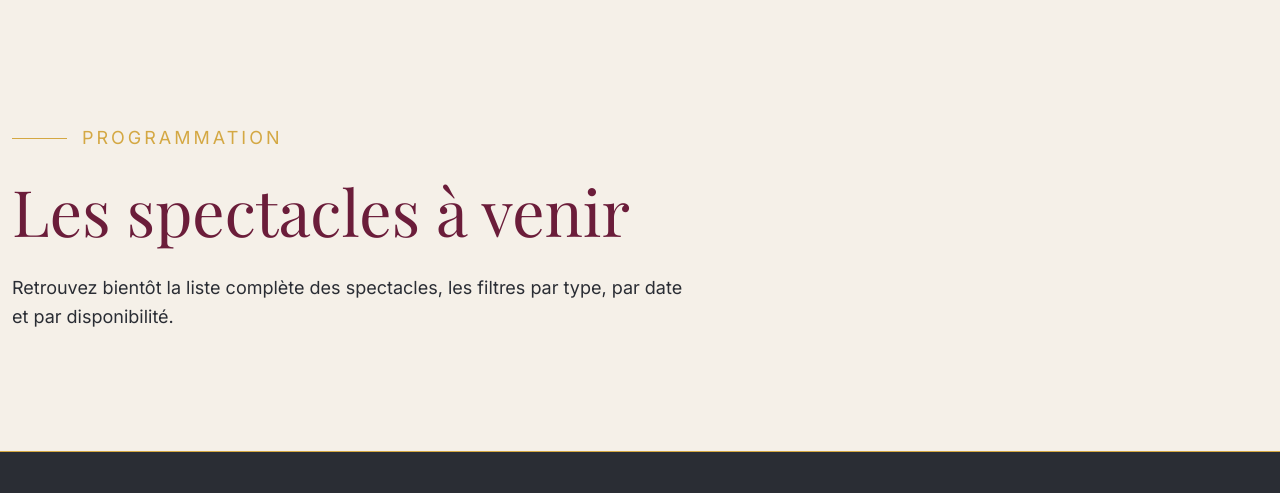
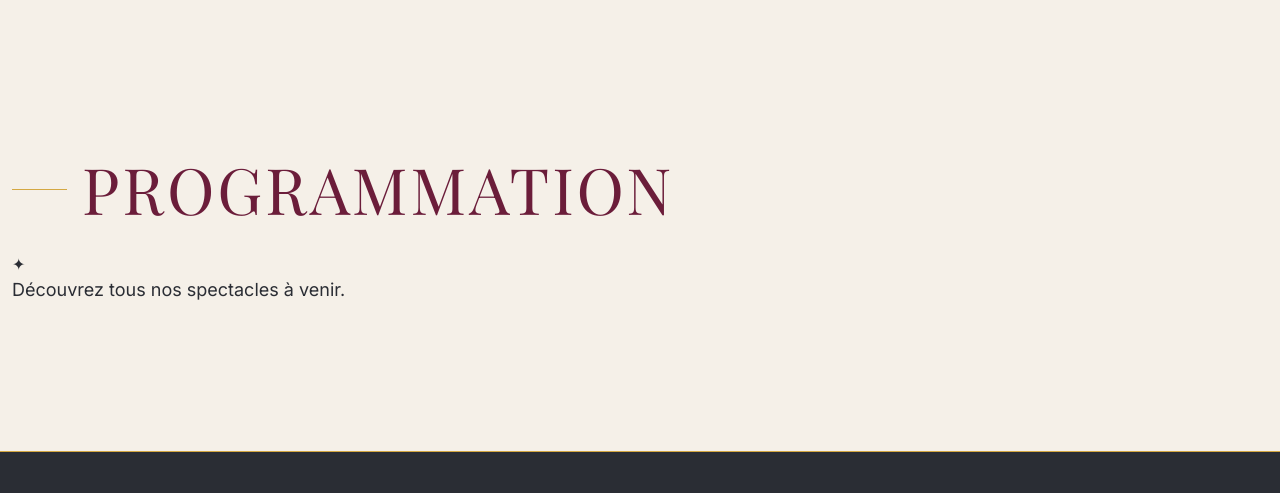
Before and after one commit to F-Belmahria/DWWM-ECF1-Faten, a website: page programmation.html in a window 1280 px wide. Shown: the part 109-602 px from the top of the page. Drawn offline with nearby package versions, Linux system fonts and the light colour scheme.

Commit message:
Start programming page structure
- Updated programming page heading section
- Added initial content structure
- Prepared page for show cards and filters

```diff
--- a/programmation.html
+++ b/programmation.html
@@ -18,7 +18,7 @@
       rel="stylesheet"
       href="https://cdn.jsdelivr.net/npm/bootstrap-icons@1.13.1/font/bootstrap-icons.min.css"
     />
-    <link rel="stylesheet" href="css/style.css?v=20260618" />
+    <link rel="stylesheet" href="css/style.css?v=20260618-about-figma" />
   </head>
   <body>
     <div id="header"></div>
@@ -26,15 +26,13 @@
     <main class="page-content">
       <section class="content-section">
         <div class="container">
-          <p class="featured-shows__label">
+          <h1 class="featured-shows__label">
             <span></span>
             Programmation
-          </p>
-          <h1>Les spectacles à venir</h1>
-          <p>
-            Retrouvez bientôt la liste complète des spectacles, les filtres par
-            type, par date et par disponibilité.
-          </p>
+          </h1>
+
+          <span>✦</span>
+          <p>Découvrez tous nos spectacles à venir.</p>
         </div>
       </section>
     </main>
```
